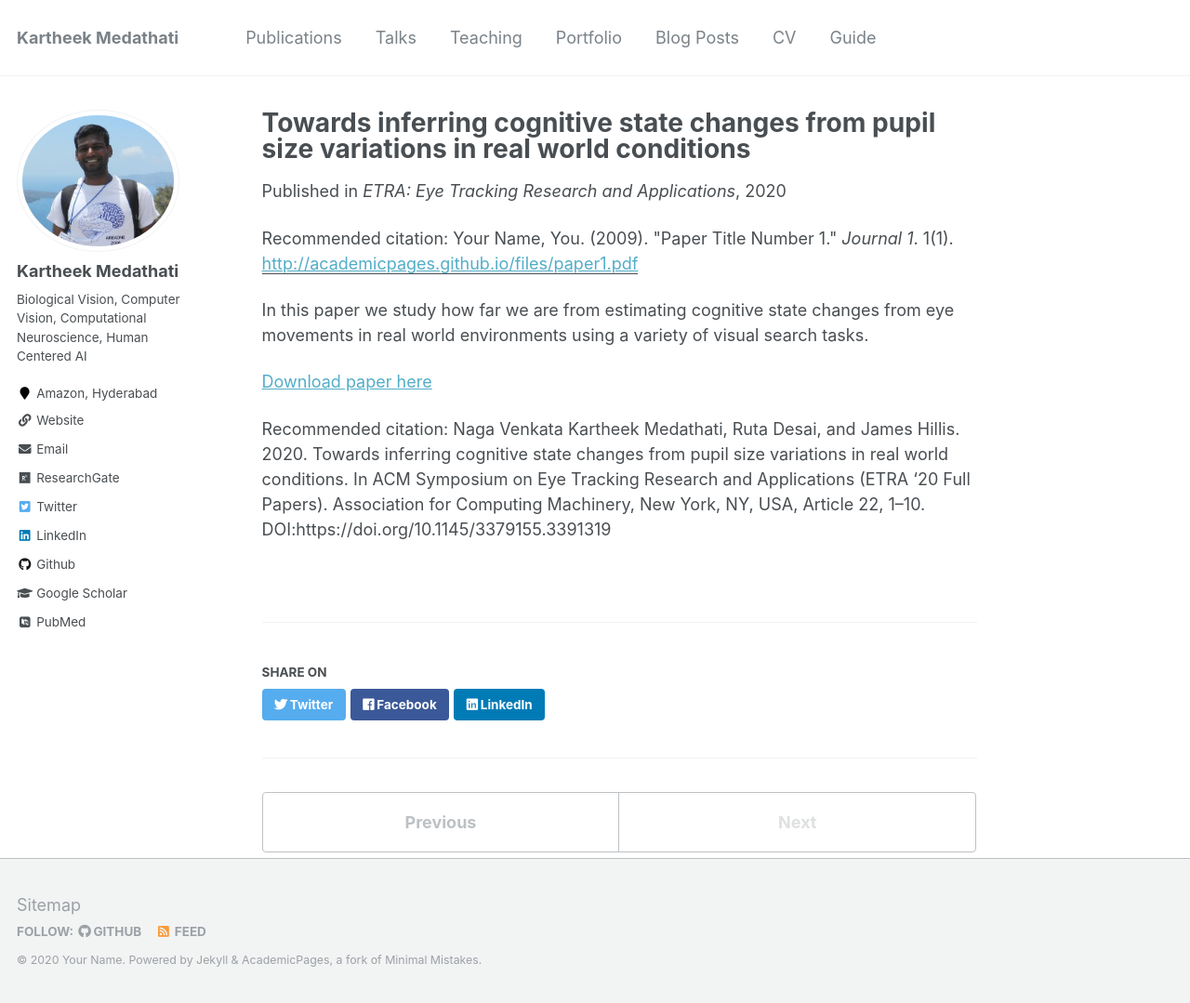
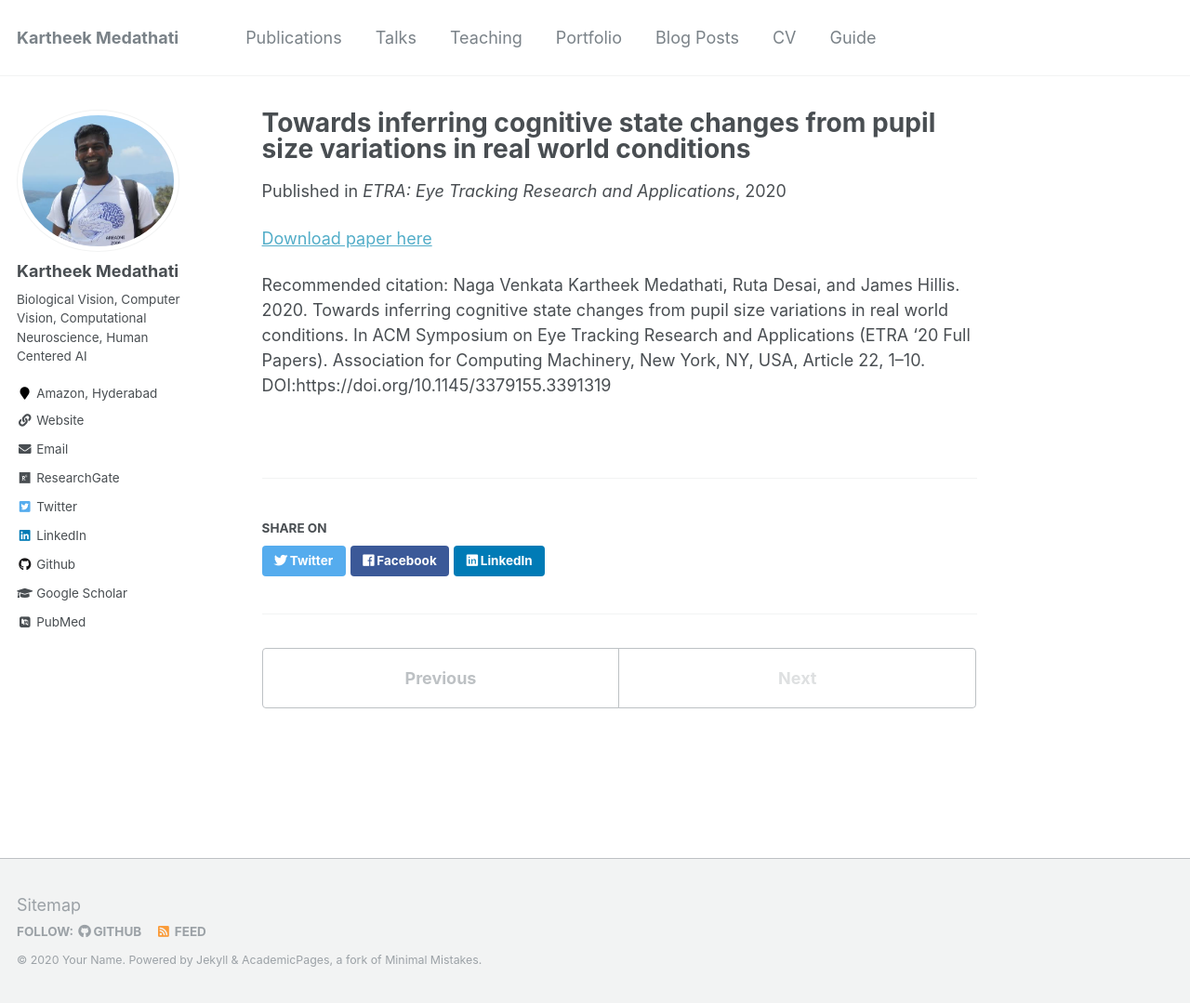
Before and after one commit to kartheekmedathati/kartheekmedathati.github.io, a Jekyll site: the page built from _publications/2020-06-02-Inferring-Cognitive-State-Changes-1.md, in a window 1280 px wide and 1079 px high. Shown: the whole window at 93% size. Built offline with Jekyll 4.4.1, drawn with Linux system fonts in a browser that asks for light colours; some web fonts are replaced.

Commit message:
ETRA Publication

```diff
--- a/_publications/2020-06-02-Inferring-Cognitive-State-Changes-1.md
+++ b/_publications/2020-06-02-Inferring-Cognitive-State-Changes-1.md
@@ -2,13 +2,11 @@
 title: "Towards inferring cognitive state changes from pupil size variations in real world conditions	"
 collection: publications
 permalink: /publication/2009-10-01-paper-title-number-1
-excerpt: 'This paper is about the number 1. The number 2 is left for future work.'
+excerpt: 'In this paper we study how far we are from estimating cognitive state changes from eye movements in real world environments using a variety of visual search tasks'
 date: 2020-06-02
 venue: 'ETRA: Eye Tracking Research and Applications'
 paperurl: 'http://academicpages.github.io/files/paper1.pdf'
-citation: 'Your Name, You. (2009). &quot;Paper Title Number 1.&quot; <i>Journal 1</i>. 1(1).'
 ---
-In this paper we study how far we are from estimating cognitive state changes from eye movements in real world environments using a variety of visual search tasks.
 
 [Download paper here](http://academicpages.github.io/files/paper1.pdf)
 
```
